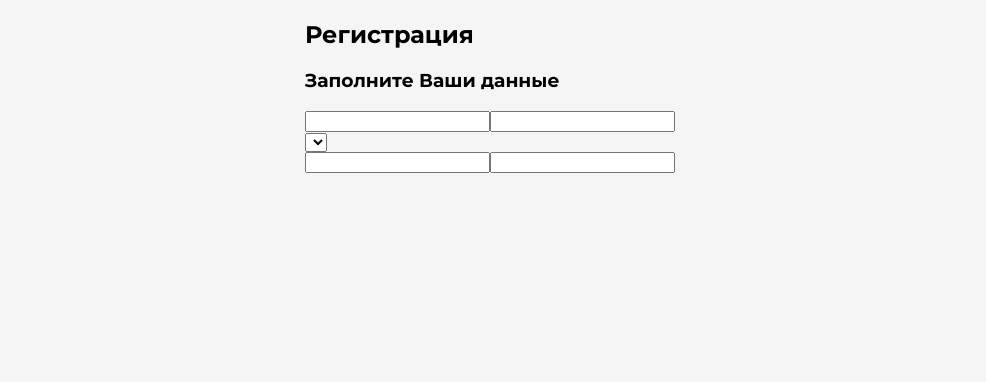
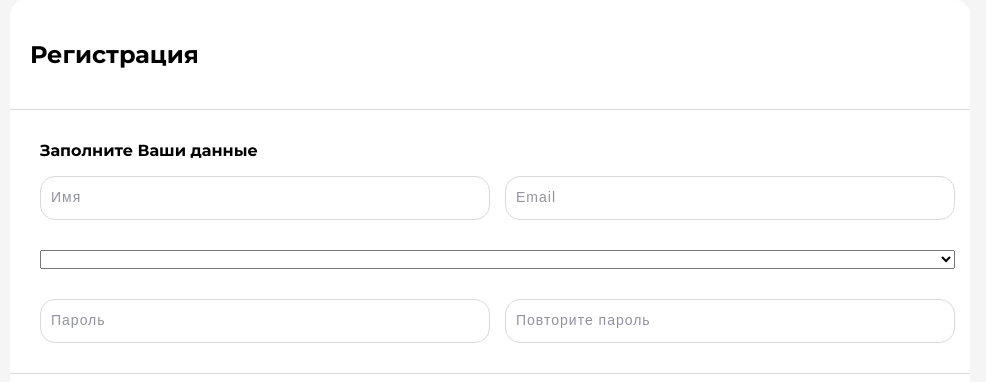
Before and after one commit to sheishenaliev9/mamod-test-task, a Vue app: page / in a window 1280 px wide. Shown: the top 382 px of the page, without its empty margins (150-1136 px from the left). Built offline with nearby package versions, Linux system fonts and the light colour scheme.

Commit message:
styled some elements

```diff
--- a/src/App.vue
+++ b/src/App.vue
@@ -16,12 +16,15 @@ export default {
 </script>
 
 <style>
+html {
+  font-family: "Montserrat", sans-serif;
+}
+
 body {
   margin: 0;
   padding: 0;
   box-sizing: border-box;
   background-color: #f5f5f5;
-  font-family: "Montserrat", sans-serif;
 }
 
 #app {
--- a/src/components/RegistrationForm.vue
+++ b/src/components/RegistrationForm.vue
@@ -10,14 +10,14 @@
       </div>
 
       <div class="registration-form__inner__inputs">
-        <div>
-          <custom-input type="string" />
-          <custom-input type="email" />
+        <div class="registration-form__inner__inputs__block">
+          <custom-input type="string" placeholder="Имя" />
+          <custom-input type="email" placeholder="Email" />
         </div>
         <select name="" id=""></select>
-        <div>
-          <custom-input type="password" />
-          <custom-input type="password" />
+        <div class="registration-form__inner__inputs__block">
+          <custom-input type="password" placeholder="Пароль" />
+          <custom-input type="password" placeholder="Повторите пароль" />
         </div>
       </div>
     </div>
@@ -34,6 +34,38 @@ export default {
 };
 </script>
 
-<style scoped>
+<style>
+.registration-form {
+  width: 960px;
+  height: 547px;
+  border-radius: 15px;
+  background-color: #fff;
+}
 
+.registration-form__title {
+  padding: 20px;
+  border-bottom: 1px solid #d9d9d9;
+}
+
+.registration-form__inner {
+  padding: 15px 15px 30px 30px;
+  border-bottom: 1px solid #d9d9d9;
+}
+
+.registration-form__inner__title h3 {
+  font-size: 16px;
+  font-weight: medium;
+}
+
+.registration-form__inner__inputs {
+  display: flex;
+  flex-direction: column;
+  gap: 30px;
+}
+
+.registration-form__inner__inputs__block {
+  display: flex;
+  align-items: center;
+  gap: 15px;
+}
 </style>
--- a/src/components/UI/CustomInput.vue
+++ b/src/components/UI/CustomInput.vue
@@ -1,14 +1,29 @@
 <template>
-  <input :type="type" />
+  <input class="custom-input" :type="type" :placeholder="placeholder" />
 </template>
 
 <script>
 export default {
-    name: "CustomInput",
-    props: {
-        type: String
-    }
+  name: "CustomInput",
+  props: {
+    type: String,
+    placeholder: String,
+  },
 };
 </script>
 
-<style scoped></style>
+<style>
+.custom-input {
+  padding-left: 10px;
+  border: 1px solid #d9d9d9;
+  width: 450px;
+  height: 40px;
+  border-radius: 15px;
+}
+
+.custom-input::placeholder {
+  font-size: 14px;
+  letter-spacing: 1px;
+  color: #9292a0;
+}
+</style>
```
